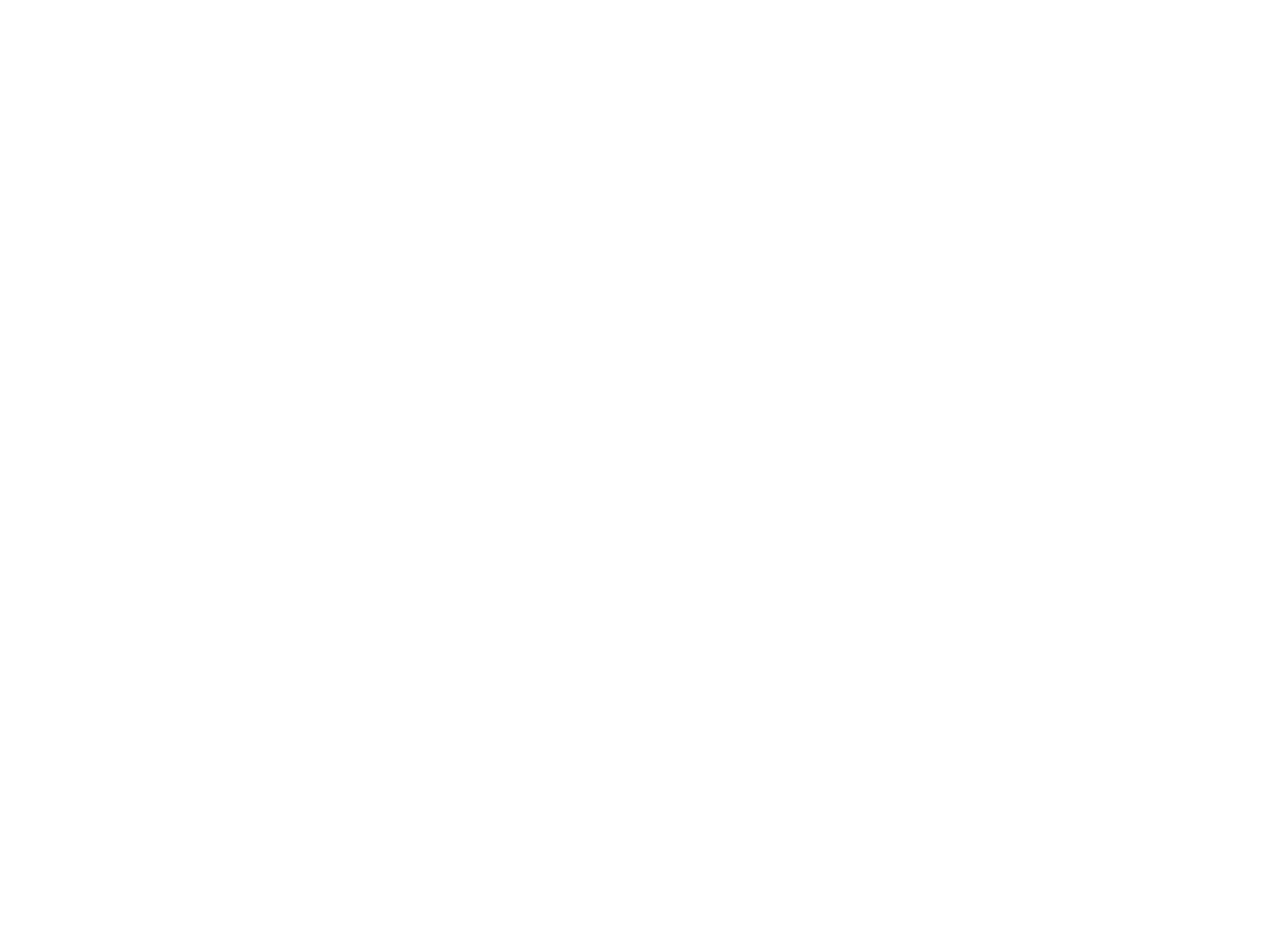
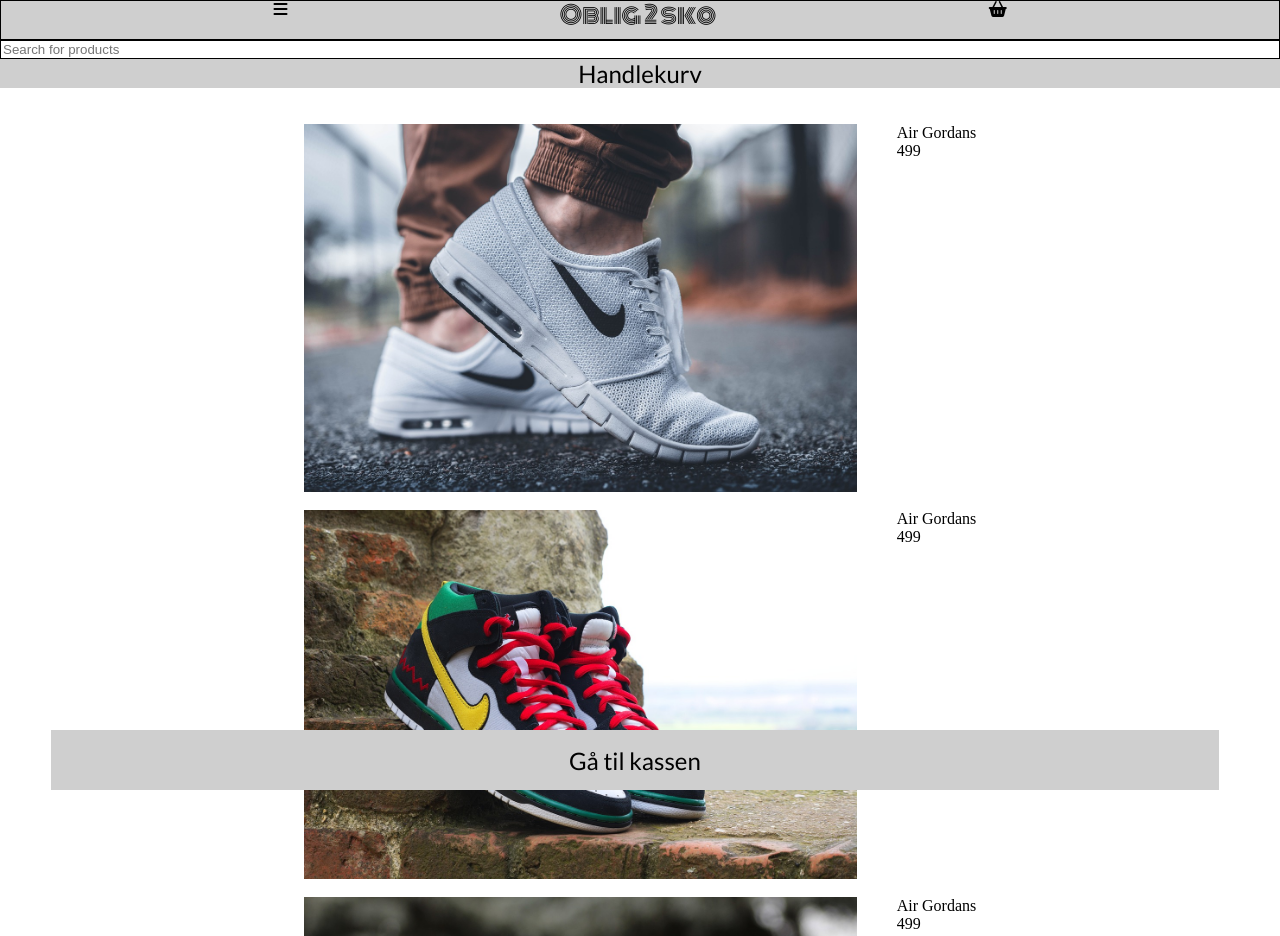
Before and after one commit to OskarElwart/oblig3, a plain HTML site: page handlekurv.html in a window 1280 px wide. Shown: the top 936 px of the page. Before the commit the page ends 800 px from the top, so only its background shows below. Drawn offline with Linux system fonts and the light colour scheme.

Commit message:
lå til handlekurv html, linka html sidene sammen
lå til handlekurv siden og fiksa css
linka html sidene sammen

```diff
--- a/css/style.css
+++ b/css/style.css
@@ -53,6 +53,41 @@ input {
     text-align: center;
     line-height: 28px;
     font-size: 1.5rem;
+
+
+}
+
+
+
+a:link {
+
+    text-decoration: none;
+    color: black;
+    text-decoration: inherit;
+
+}
+
+
+a:visited {
+
+    text-decoration: none;
+    color: black;
+    text-decoration: inherit;
+}
+
+
+a:hover {
+
+    text-decoration: none;
+    color: black;
+    text-decoration: inherit;
+}
+
+
+a:active {
+
+    text-decoration: none;
+
 }
 
 #articleContainer {
@@ -254,3 +289,52 @@ span {
     margin: 0 0 0 4%;
 
 }
+
+#handlekurvTittel {
+
+
+    background-color: #CFCFCF;
+    font-family: 'Lato', sans-serif;
+    font-size: 1.5rem;
+}
+
+#handlekurvProductContainer {
+
+    display: flex;
+    flex-direction: column;
+    margin: 0% 2% 0% 2%;
+
+
+}
+
+.handlekurvProductImage {
+
+
+    width: 45%;
+    height: 45%;
+
+}
+
+
+.itemTextDescription {
+
+    font-family: 'Lato', sans-serif;
+    font-size: 1rem;
+    height: 45%;
+
+}
+
+.handlekurvTextDescription {
+
+    display: flex;
+    flex-direction: column;
+    justify-content: right;
+
+
+
+}
+
+ul li {
+
+    list-style-type: none
+}
--- a/handlekurv.html
+++ b/handlekurv.html
@@ -0,0 +1,85 @@
+<!DOCTYPE html>
+<html lang="en">
+
+<head>
+    <meta charset="UTF-8">
+    <meta name="viewport" content="width=device-width, initial-scale=1.0">
+    <link rel="stylesheet" type="text/css" href="css/style.css" />
+    <script src="https://kit.fontawesome.com/83f1cd7930.js" crossorigin="anonymous"></script>
+    <link rel="preconnect" href="https://fonts.googleapis.com">
+    <link rel="preconnect" href="https://fonts.gstatic.com" crossorigin>
+    <link href="https://fonts.googleapis.com/css2?family=Lato&display=swap" rel="stylesheet">
+    <link href="https://fonts.googleapis.com/css2?family=Monoton&display=swap" rel="stylesheet">
+    <title>Oblig 2 sko</title>
+</head>
+
+<body>
+    <div id="topContentContainer">
+        <nav id="navbar">
+            <span class="navBarElement">
+                <span class="navbarContent">
+                    <i class="fa fa-bars" aria-hidden="true"></i>
+                </span>
+            </span>
+            <span class="navBarElement">
+                <span class="navbarContent">
+                    <a id="WebsiteTitle" href="index.html">Oblig 2 sko</a>
+                </span>
+            </span>
+            <span class="navBarElement">
+                <span class="navbarContent">
+                    <i class="fa fa-shopping-basket" aria-hidden="true"></i>
+                </span>
+            </span>
+        </nav>
+        <input type="text" id="name" placeholder="Search for products"></input>
+
+        <span id="handlekurvTittel">
+            <p>Handlekurv</p>
+        </span>
+        <span id="spacer"></span>
+        <div id="handlekurvProductContainer">
+            <span id="spacer"></span>
+            <span>
+                <a href="google.com"></a>
+                <img src="img/News3.jpg" alt="f" class="handlekurvProductImage"></a>
+                <span id="handlekurvTextDescription">
+                    <ul>
+                        <li>Air Gordans</li>
+                        <li>499</li>
+                    </ul>
+                </span>
+            </span>
+            <span id="spacer"></span>
+            <span>
+                <a href="google.com"></a>
+                <img src="img/News2.jpg" alt="f" class="handlekurvProductImage"></a>
+                <span id="handlekurvTextDescription">
+                    <ul>
+                        <li>Air Gordans</li>
+                        <li>499</li>
+                    </ul>
+                </span>
+            </span>
+            <span id="spacer"></span>
+            <span>
+                <a href="google.com"></a>
+                <img src="img/News1.jpg" alt="f" class="handlekurvProductImage"></a>
+                <span id="handlekurvTextDescription">
+                    <ul>
+                        <li>Air Gordans</li>
+                        <li>499</li>
+                    </ul>
+                </span>
+            </span>
+            <span id="spacer"></span>
+        </div>
+        <footer id="addToCartFooter">
+            <a href="handlekurv.html" id="handlekurvWrapper">
+                <button id="addToCart" type="button">Gå til kassen</button>
+            </a>
+        </footer>
+    </div>
+</body>
+
+</html>
```
Also changed, not shown: index.html (+6 -6 lines), produkt.html (+1 -1 lines).
